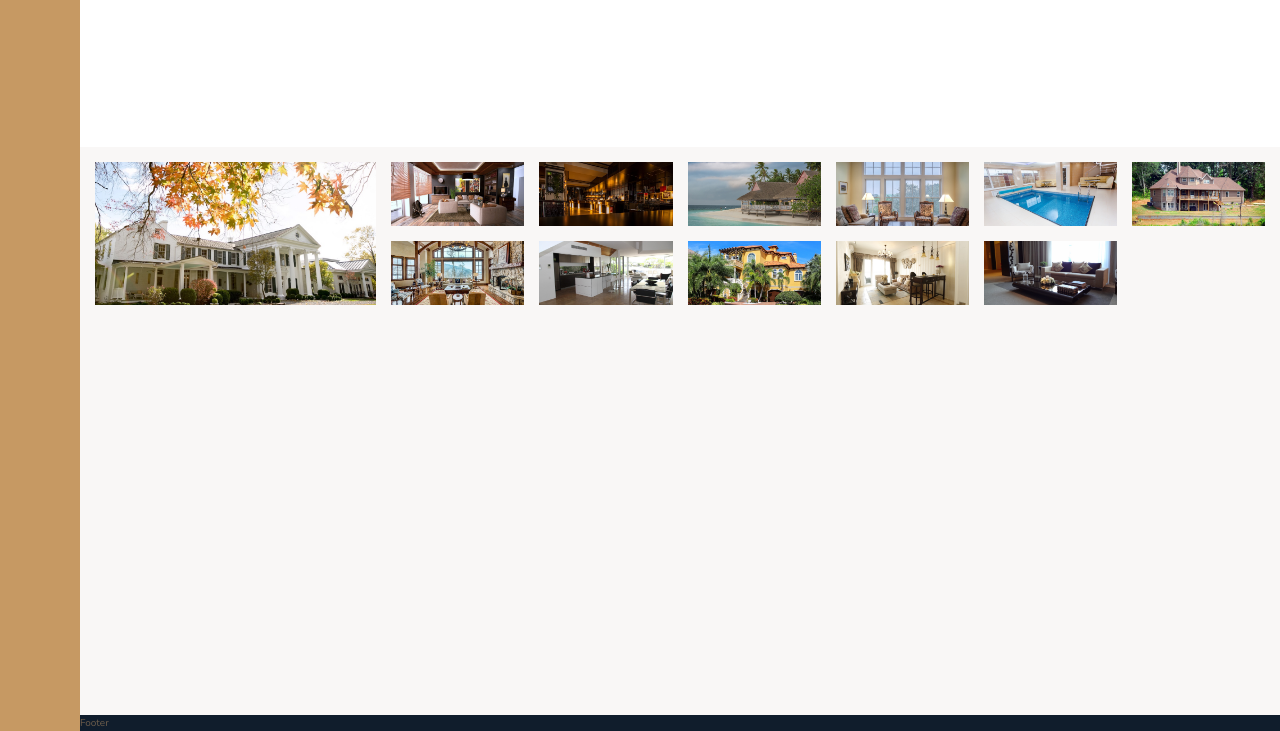
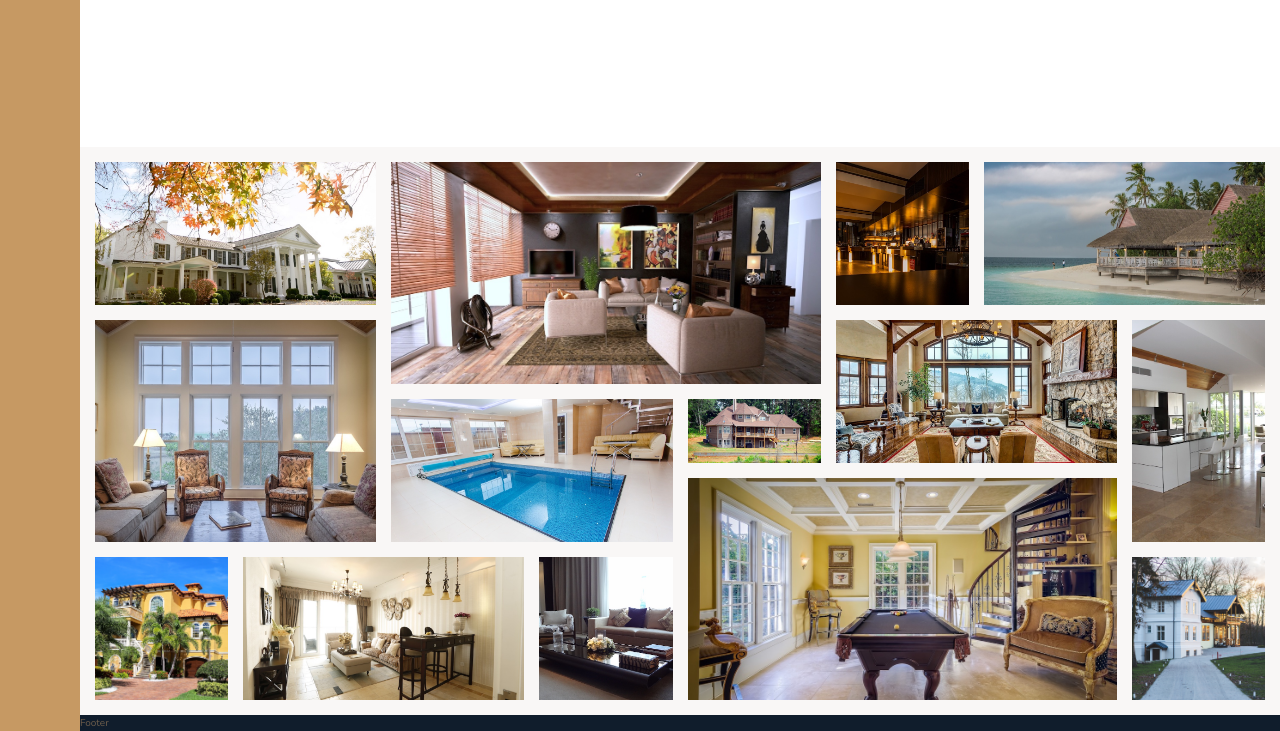
Before and after one commit to Ray-Dev47/Nexter-refresher, a plain HTML site: page index.html in a window 1280 px wide. Shown: the part 3002-3733 px from the top of the page. Drawn offline with nearby package versions, Linux system fonts and the light colour scheme.

Commit message:
gallery finalization

```diff
--- a/index.html
+++ b/index.html
@@ -324,6 +324,12 @@
 			<figure class="gallery__item gallery__item--12">
 				<img src="./img/gal-12.jpeg" alt="Gallery Image 12" class="gallery__img">
 			</figure>
+			<figure class="gallery__item gallery__item--13">
+				<img src="./img/gal-13.jpeg" alt="Gallery Image 13" class="gallery__img">
+			</figure>
+			<figure class="gallery__item gallery__item--14">
+				<img src="./img/gal-14.jpeg" alt="Gallery Image 14" class="gallery__img">
+			</figure>
 		</section>
 		<footer class="footer">Footer</footer>
 	</body>
--- a/styles/sass/_gallery.scss
+++ b/styles/sass/_gallery.scss
@@ -1,28 +1,92 @@
-.gallery{
-    grid-column: full-start/full-end;
+.gallery {
     background-color: $color-grey-light-1;
+    grid-column: full-start / full-end;
 
     display: grid;
-    gap: 1.5rem;
-    grid-template-columns: repeat(8, 1fr);
-    grid-template-rows: repeat(7, 5vw);
+    /*grid-template-columns: repeat(8, 1fr);
+    grid-template-rows: repeat(7, 5vw);*/
+    grid-template: repeat(7, 5vw) / repeat(8, 1fr);
+
+
+    grid-gap: 1.5rem;
     padding: 1.5rem;
 
-    & > * {
-        width: 100%;
+    &__item {
+        &--1 {
+            grid-row: 1 / span 2;
+            grid-column: 1 / span 2;
+        }
+
+        &--2 {
+            grid-row: 1 / span 3;
+            grid-column: 3 / span 3;
+        }
+
+        &--3 {
+            grid-row: 1 / span 2;
+            grid-column: 6 / 7;
+        }
+
+        &--4 {
+            grid-row: 1 / span 2;
+            grid-column: 7 / -1;
+        }
+
+        &--5 {
+            grid-row: 3 / span 3;
+            grid-column: 1 / span 2;
+        }
+
+        &--6 {
+            grid-row: 4 / span 2;
+            grid-column: 3 / span 2;
+        }
+
+        &--7 {
+            grid-row: 4 / 5;
+            grid-column: 5 / 6;
+        }
+
+        &--8 {
+            grid-row: 3 / span 2;
+            grid-column: 6 / span 2;
+        }
+
+        &--9 {
+            grid-row: 3 / span 3;
+            grid-column: 8 / -1;
+        }
+
+        &--10 {
+            grid-row: 6 / span 2;
+            grid-column: 1 / 2;
+        }
+
+        &--11 {
+            grid-row: 6 / span 2;
+            grid-column: 2 / span 2;
+        }
+
+        &--12 {
+            grid-row: 6 / span 2;
+            grid-column: 4 / 5;
+        }
+
+        &--13 {
+            grid-row: 5 / span 3;
+            grid-column: 5 / span 3;
+        }
+
+        &--14 {
+            grid-row: 6 / span 2;
+            grid-column: 8 / -1;
+        }
     }
 
-    &__item{
-        &--1{
-            grid-column: 1/ span 2;
-            grid-row: 1 / span 2;
-        }
-
-    }
-    &__img{
+    &__img {
         width: 100%;
         height: 100%;
+        object-fit: cover;
         display: block;
-        object-fit: cover;
     }
 }
```
Also changed, not shown: styles/sass/style.css, 1 other file.
